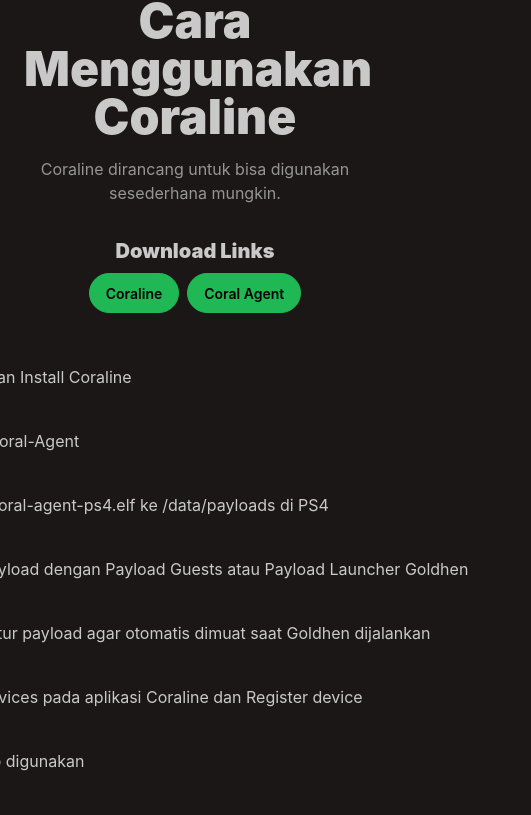
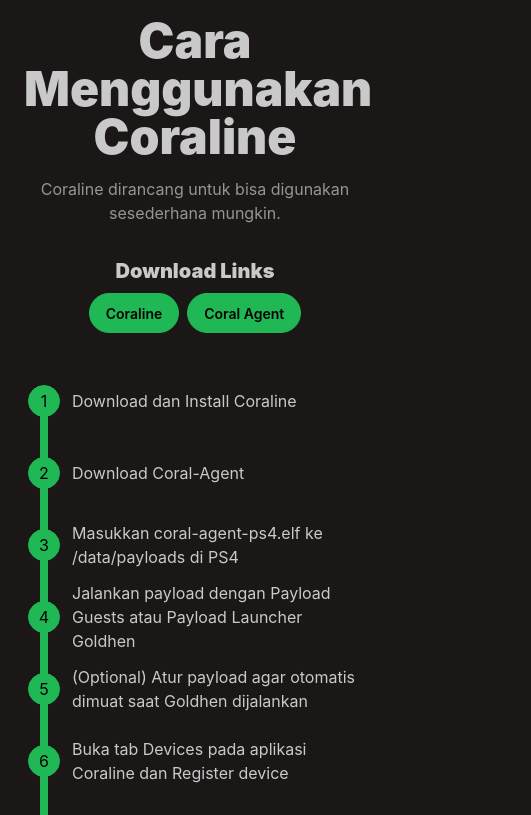
Before and after one commit to teaparty-id/coral-server, a Nuxt app: page / in a window 390 px wide. Shown: the part 5963-6778 px from the top of the page, 531 px wide, since content can reach past the window. Built offline with nearby package versions, Linux system fonts and the light colour scheme.

Commit message:
feat: enhance InstallSection layout and add warning alert for active development

```diff
--- a/app/components/Landing/FAQSection.vue
+++ b/app/components/Landing/FAQSection.vue
@@ -32,7 +32,7 @@
     <div class="text-center">
       <h2 class="text-5xl font-black">Pertanyaan Yang Sering Ditanyakan</h2>
     </div>
-    <div class="flex flex-col justify-center items-center py-16 gap-2">
+    <div class="flex flex-col justify-center items-center py-16 px-4 gap-2">
       <div v-for="data in faq" class="collapse bg-base-100 border border-base-300 max-w-7xl">
         <input type="radio" name="faq" checked />
         <div class="collapse-title font-semibold">{{ data.title }}</div>
--- a/app/components/Landing/InstallSection.vue
+++ b/app/components/Landing/InstallSection.vue
@@ -21,17 +21,24 @@
         </div>
       </div>
 
-      <div class="flex w-full justify-center">
-        <div class="flex min-w-2xl">
+      <div class="flex flex-col w-full justify-center items-center">
+        <div class="flex flex-col lg:min-w-2xl max-w-2xl">
           <ul class="steps steps-vertical">
-            <li class="step step-primary">Download dan Install Coraline</li>
-            <li class="step step-primary">Download Coral-Agent</li>
-            <li class="step step-primary">Masukkan coral-agent-ps4.elf ke /data/payloads di PS4</li>
-            <li class="step step-primary">Jalankan payload dengan Payload Guests atau Payload Launcher Goldhen</li>
-            <li class="step step-primary">(Optional) Atur payload agar otomatis dimuat saat Goldhen dijalankan</li>
-            <li class="step step-primary">Buka tab Devices pada aplikasi Coraline dan Register device</li>
-            <li class="step step-primary">Aplikasi siap digunakan</li>
+            <li class="step step-primary text-start">Download dan Install Coraline</li>
+            <li class="step step-primary text-start">Download Coral-Agent</li>
+            <li class="step step-primary text-start">Masukkan coral-agent-ps4.elf ke /data/payloads di PS4</li>
+            <li class="step step-primary text-start">
+              Jalankan payload dengan Payload Guests atau Payload Launcher Goldhen
+            </li>
+            <li class="step step-primary text-start">
+              (Optional) Atur payload agar otomatis dimuat saat Goldhen dijalankan
+            </li>
+            <li class="step step-primary text-start">Buka tab Devices pada aplikasi Coraline dan Register device</li>
+            <li class="step step-primary text-start">Aplikasi siap digunakan</li>
           </ul>
+          <div role="alert" class="alert alert-warning alert-soft">
+            <span>Coraline masih dalam tahap pengembangan aktif, laporkan bug jika kamu menemukannya.</span>
+          </div>
         </div>
       </div>
     </div>
```
